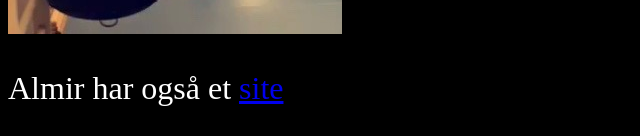
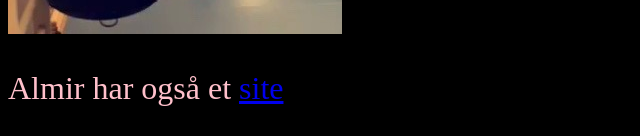
Before and after one commit to Eyahmed/Eyahmed.github.io, a plain HTML site: page index.html in a window 1280 px wide. Shown: the part 1306-1442 px from the top of the page, without its empty margins (0-640 px from the left). Drawn offline with Linux system fonts and the light colour scheme.

```diff
--- a/index.html
+++ b/index.html
@@ -27,7 +27,7 @@
       muskulatur, grundform og reflekser. </p>
 <img src="IMG_1700.JPG">
 
-<p>Almir har også et <a href="https://roadmanshaq.github.io">site</a></p>
+<p class=link>Almir har også et <a href="https://roadmanshaq.github.io">site</a></p>
 
   </body>
 </html>
--- a/style.css
+++ b/style.css
@@ -40,3 +40,4 @@ input{
 .nb_navigation-searchInput {
   float:right;
 }
+.link { color: pink; }
```
